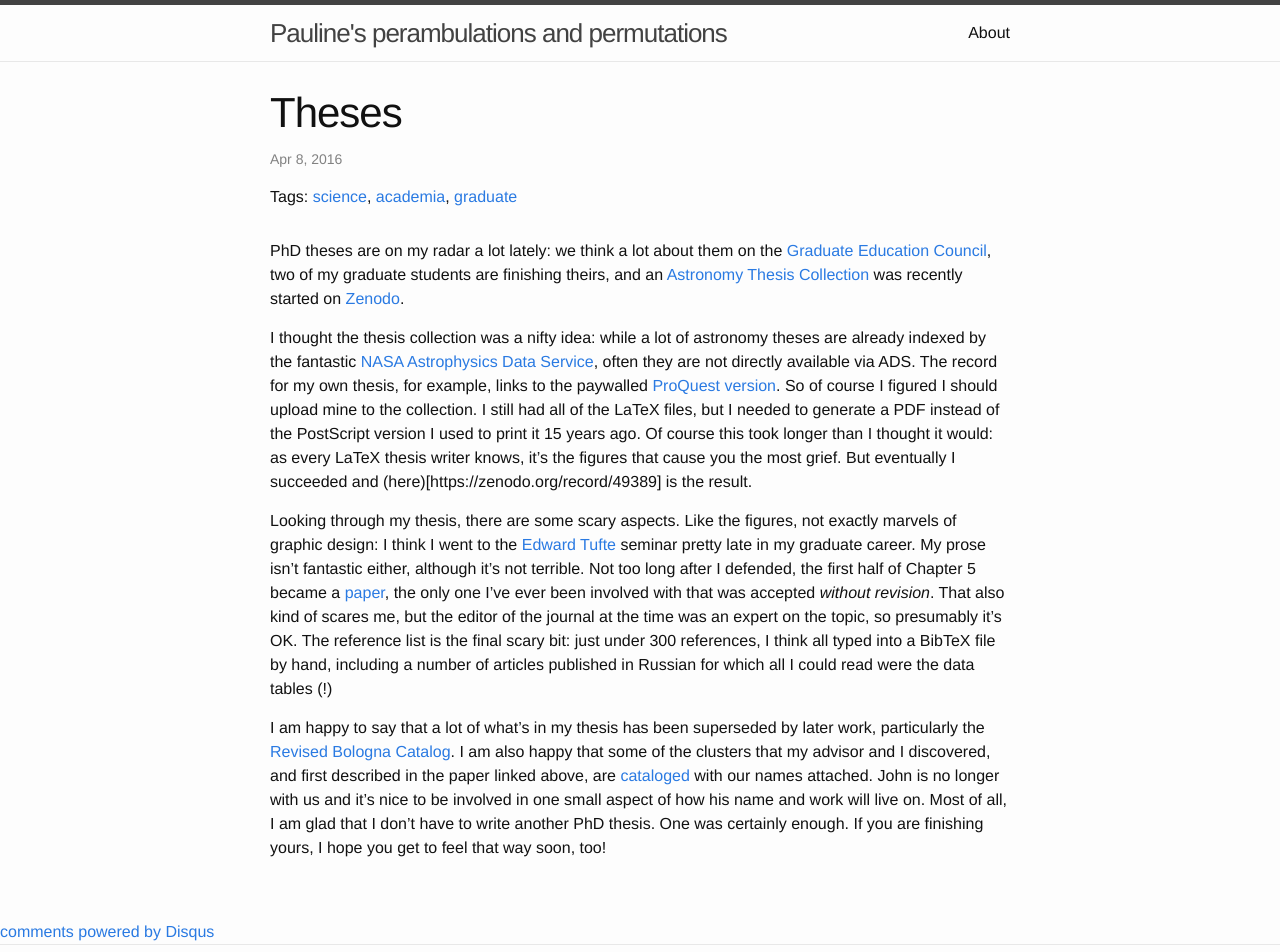
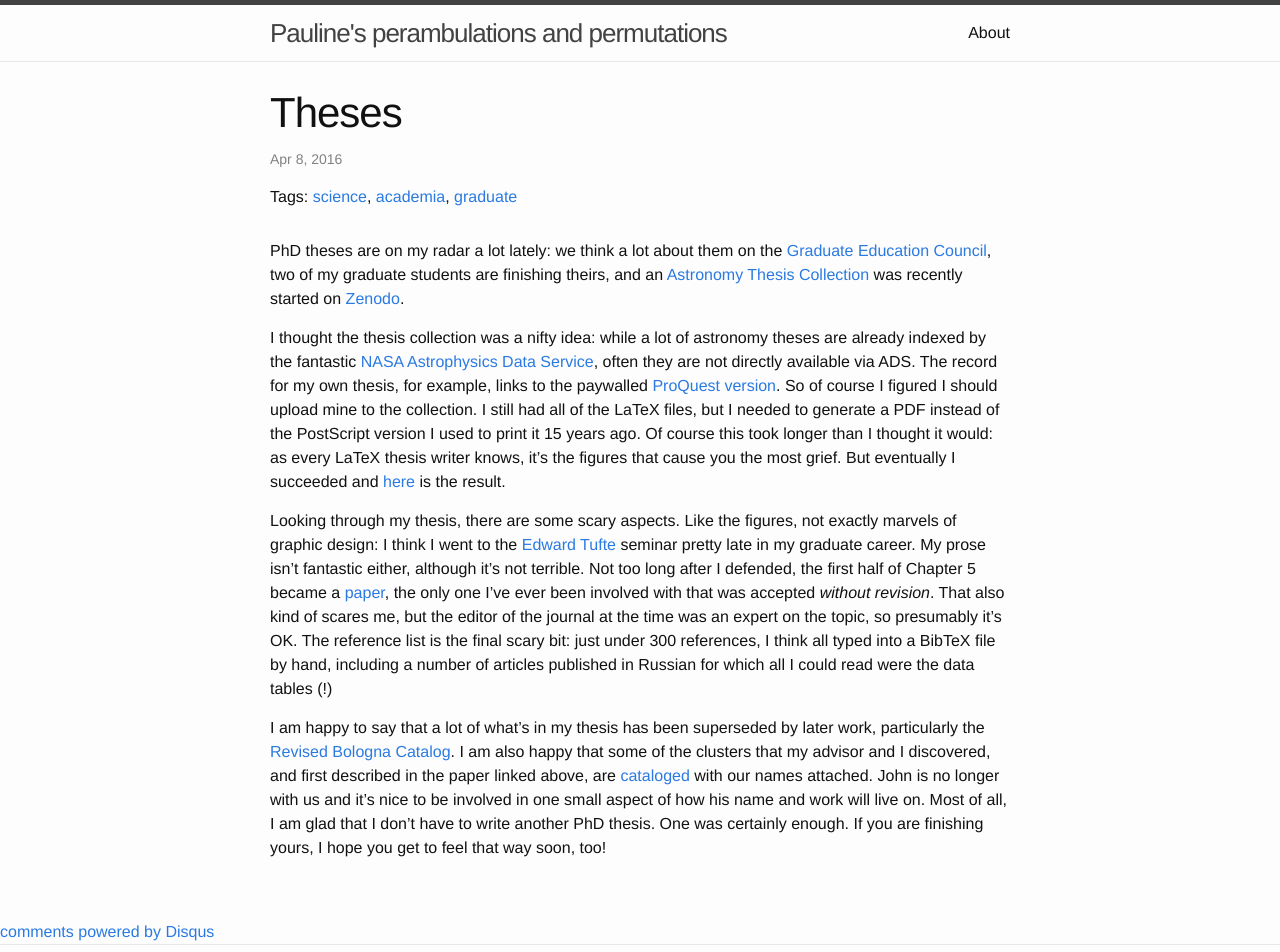
Before and after one commit to PBarmby/PBarmby.github.io, a Jekyll site: the page built from _posts/2016-04-08-Theses.markdown, in a window 1280 px wide. Shown: the top 952 px of the page. Built offline with Jekyll 4.4.1, drawn with Linux system fonts in a browser that asks for light colours; comment, search, counter and statistics services are not loaded.

Commit message:
fixed link in theses

```diff
--- a/_posts/2016-04-08-Theses.markdown
+++ b/_posts/2016-04-08-Theses.markdown
@@ -19,7 +19,7 @@ links to the paywalled [ProQuest version](http://search.proquest.com/docview/275
 So of course I figured I should upload mine to the collection. I still had all of the LaTeX files,
 but I needed to generate a PDF instead of the PostScript version I used to print it 15 years ago.
 Of course this took longer than I thought it would: as every LaTeX thesis writer knows, it's the
-figures that cause you the most grief. But eventually I succeeded and (here)[https://zenodo.org/record/49389]
+figures that cause you the most grief. But eventually I succeeded and [here](https://zenodo.org/record/49389)
 is the result.
 
 Looking through my thesis, there are some scary aspects. Like the figures, not exactly marvels of graphic design: I think I
```
